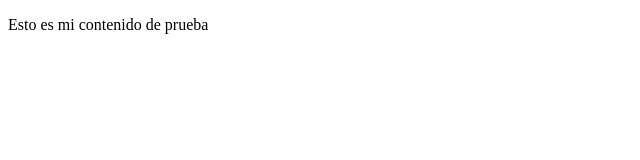
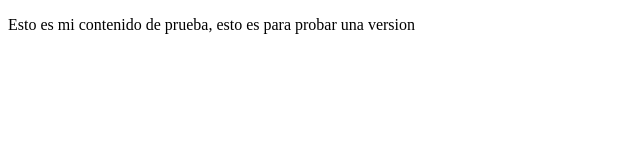
Before and after one commit to raider36/cursoPrework, a plain HTML site: page index.html in a window 1280 px wide. Shown: the whole page, without its empty margins (0-640 px from the left). Drawn offline with Linux system fonts and the light colour scheme.

Commit message:
agregamos mensaje de rpeuba de repositorio

```diff
--- a/index.html
+++ b/index.html
@@ -7,7 +7,7 @@
     <title>Mi Documento de prueba</title>
 </head>
 <body>
-    <p>Esto es mi contenido de prueba</p>
+    <p>Esto es mi contenido de prueba, esto es para probar una version</p>
 
 </body>
 </html>
```
